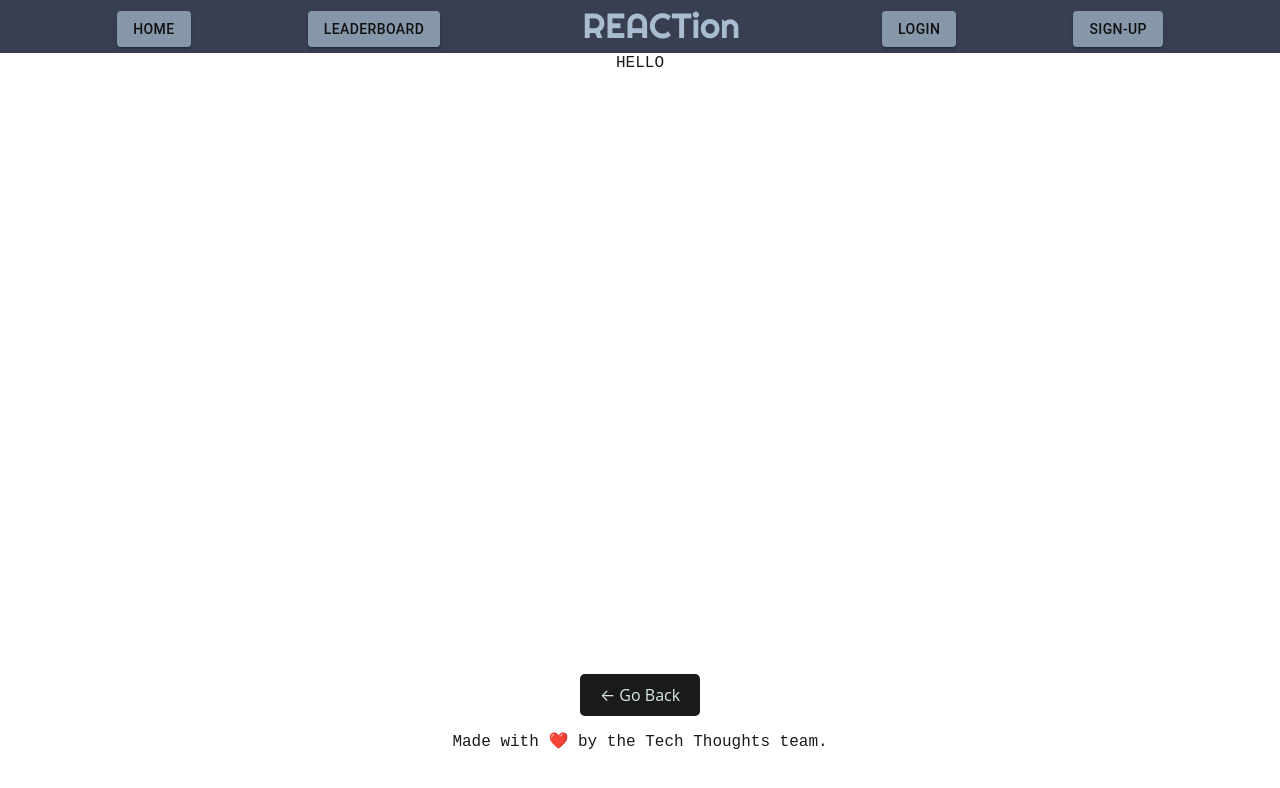
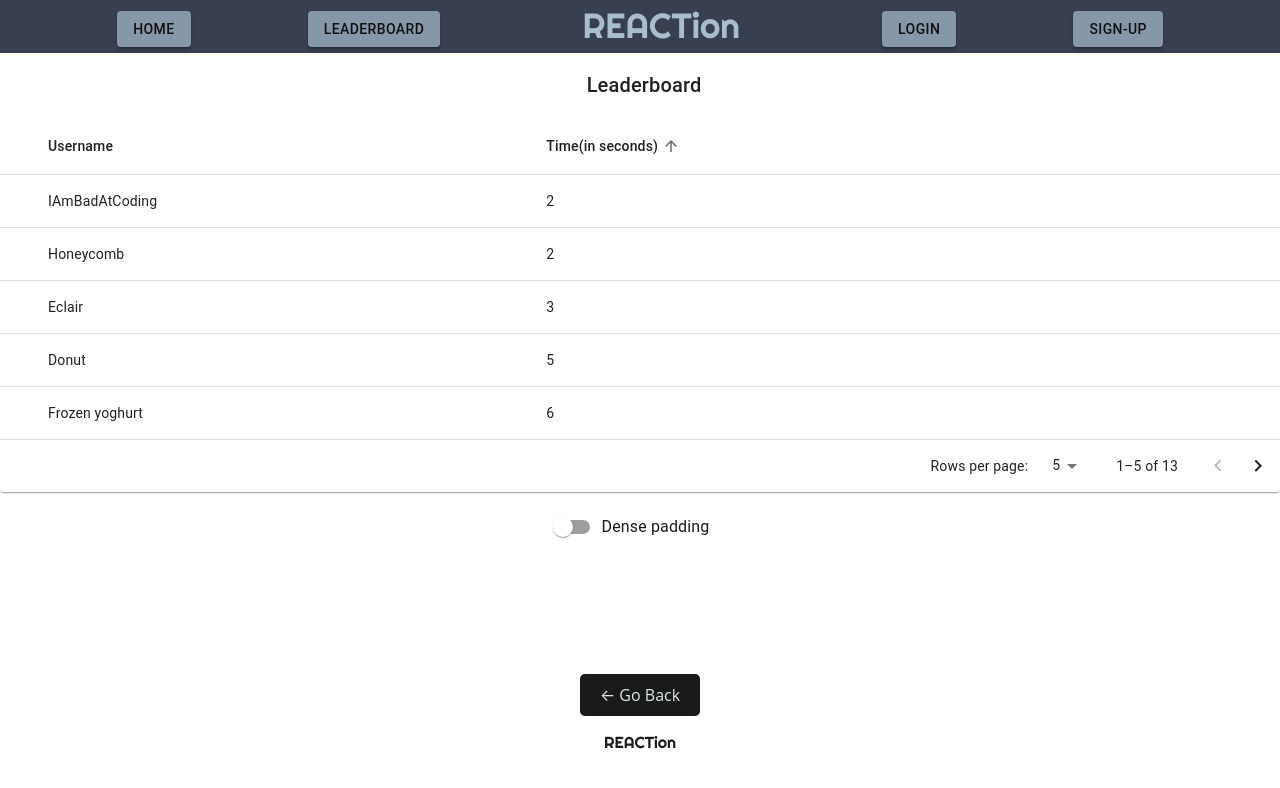
Before and after one commit to hudsonpepper/REACTion, a React (Vite) app in the folder client/: page /leaderboard in a window 1280 px wide. Shown: the top 788 px of the page. Built offline with nearby package versions, Linux system fonts and the light colour scheme.

Commit message:
Updated Footer with REACTion text, added hover effect to REACTion header name, font-family updated, leaderboard populating

```diff
--- a/client/src/components/Footer/index.jsx
+++ b/client/src/components/Footer/index.jsx
@@ -1,4 +1,4 @@
-import { useLocation, useNavigate } from 'react-router-dom';
+import { useLocation, useNavigate } from "react-router-dom";
 
 const Footer = () => {
   const location = useLocation();
@@ -6,26 +6,12 @@ const Footer = () => {
   return (
     <footer className="w-100 mt-auto bg-secondary p-4">
       <div className="container text-center mb-5">
-        {location.pathname !== '/' && (
-          <button
-            className="btn btn-dark mb-3"
-            onClick={() => navigate(-1)}
-          >
+        {location.pathname !== "/" && (
+          <button className="btn btn-dark mb-3" onClick={() => navigate(-1)}>
             &larr; Go Back
           </button>
         )}
-        <h4>
-          Made with{' '}
-          <span
-            className="emoji"
-            role="img"
-            aria-label="heart"
-            aria-hidden="false"
-          >
-            ❤️
-          </span>{' '}
-          by the Tech Thoughts team.
-        </h4>
+        <h4>REACTion</h4>
       </div>
     </footer>
   );
--- a/client/src/components/Header/header.css
+++ b/client/src/components/Header/header.css
@@ -22,7 +22,9 @@ https://tailwindcss.com/docs/guides/vite
     padding-left: 25px;
     padding-right: 25px;
     color: #A9BCD0;
-
+}
+.Name:hover {
+    color: white;
 }
 
 .headerbackground {
--- a/client/src/components/leaderboardTable.jsx
+++ b/client/src/components/leaderboardTable.jsx
@@ -1,3 +1,322 @@
-export default function Test() {
-  return <h1>HELLO</h1>;
+import * as React from "react";
+import PropTypes from "prop-types";
+import { alpha } from "@mui/material/styles";
+import Box from "@mui/material/Box";
+import Table from "@mui/material/Table";
+import TableBody from "@mui/material/TableBody";
+import TableCell from "@mui/material/TableCell";
+import TableContainer from "@mui/material/TableContainer";
+import TableHead from "@mui/material/TableHead";
+import TablePagination from "@mui/material/TablePagination";
+import TableRow from "@mui/material/TableRow";
+import TableSortLabel from "@mui/material/TableSortLabel";
+import Toolbar from "@mui/material/Toolbar";
+import Typography from "@mui/material/Typography";
+import Paper from "@mui/material/Paper";
+import FormControlLabel from "@mui/material/FormControlLabel";
+import Switch from "@mui/material/Switch";
+import { visuallyHidden } from "@mui/utils";
+import { QUERY_HIGHSCORES } from "../utils/queries";
+
+function createData(id, name, Time) {
+  return {
+    id,
+    name,
+    Time,
+  };
 }
+
+const rows = [
+  createData(1, "IAmBadAtCoding", 2),
+  createData(2, "Donut", 5),
+  createData(3, "Eclair", 3),
+  createData(4, "Frozen yoghurt", 6),
+  createData(5, "Gingerbread", 7),
+  createData(6, "Honeycomb", 2),
+  createData(7, "Ice cream sandwich", 8),
+  createData(8, "Jelly Bean", 23),
+  createData(9, "KitKat", 25),
+  createData(10, "Lollipop", 78),
+  createData(11, "Marshmallow", 27),
+  createData(12, "Nougat", 26),
+  createData(13, "Oreo", 18),
+];
+
+function descendingComparator(a, b, orderBy) {
+  if (b[orderBy] < a[orderBy]) {
+    return -1;
+  }
+  if (b[orderBy] > a[orderBy]) {
+    return 1;
+  }
+  return 0;
+}
+
+function getComparator(order, orderBy) {
+  return order === "desc"
+    ? (a, b) => descendingComparator(a, b, orderBy)
+    : (a, b) => -descendingComparator(a, b, orderBy);
+}
+
+function stableSort(array, comparator) {
+  const stabilizedThis = array.map((el, index) => [el, index]);
+  stabilizedThis.sort((a, b) => {
+    const order = comparator(a[0], b[0]);
+    if (order !== 0) {
+      return order;
+    }
+    return a[1] - b[1];
+  });
+  return stabilizedThis.map((el) => el[0]);
+}
+
+const headCells = [
+  {
+    id: "name",
+    numeric: false,
+    disablePadding: true,
+    label: "Username",
+  },
+  {
+    id: "Time",
+    numeric: true,
+    disablePadding: false,
+    label: "Time(in seconds)",
+  },
+];
+
+function EnhancedTableHead(props) {
+  const { order, orderBy, onRequestSort } = props;
+  const createSortHandler = (property) => (event) => {
+    onRequestSort(event, property);
+  };
+
+  return (
+    <TableHead>
+      <TableRow>
+        <TableCell padding="checkbox"></TableCell>
+        {headCells.map((headCell) => (
+          <TableCell
+            key={headCell.id}
+            align={headCell.numeric ? "left" : "left"}
+            padding={headCell.disablePadding ? "none" : "normal"}
+            sortDirection={orderBy === headCell.id ? order : false}
+          >
+            <TableSortLabel
+              active={orderBy === headCell.id}
+              direction={orderBy === headCell.id ? order : "asc"}
+              onClick={createSortHandler(headCell.id)}
+            >
+              {headCell.label}
+              {orderBy === headCell.id ? (
+                <Box component="span" sx={visuallyHidden}>
+                  {order === "desc" ? "sorted descending" : "sorted ascending"}
+                </Box>
+              ) : null}
+            </TableSortLabel>
+          </TableCell>
+        ))}
+      </TableRow>
+    </TableHead>
+  );
+}
+
+EnhancedTableHead.propTypes = {
+  numSelected: PropTypes.number.isRequired,
+  onRequestSort: PropTypes.func.isRequired,
+  onSelectAllClick: PropTypes.func.isRequired,
+  order: PropTypes.oneOf(["asc", "desc"]).isRequired,
+  orderBy: PropTypes.string.isRequired,
+  rowCount: PropTypes.number.isRequired,
+};
+
+function EnhancedTableToolbar(props) {
+  const { numSelected } = props;
+
+  return (
+    <Toolbar
+      sx={{
+        pl: { sm: 2 },
+        pr: { xs: 1, sm: 1 },
+        ...(numSelected > 0 && {
+          bgcolor: (theme) =>
+            alpha(
+              theme.palette.primary.main,
+              theme.palette.action.activatedOpacity
+            ),
+        }),
+      }}
+    >
+      {numSelected > 0 ? (
+        <Typography
+          sx={{ flex: "1 1 100%" }}
+          color="inherit"
+          variant="subtitle1"
+          component="div"
+        >
+          {numSelected} selected
+        </Typography>
+      ) : (
+        <Typography
+          sx={{ flex: "1 1 100%" }}
+          variant="h6"
+          id="tableTitle"
+          component="div"
+        >
+          Leaderboard
+        </Typography>
+      )}
+    </Toolbar>
+  );
+}
+
+EnhancedTableToolbar.propTypes = {
+  numSelected: PropTypes.number.isRequired,
+};
+
+export default function LeaderboardComp() {
+  const [order, setOrder] = React.useState("asc");
+  const [orderBy, setOrderBy] = React.useState("Time");
+  const [selected, setSelected] = React.useState([]);
+  const [page, setPage] = React.useState(0);
+  const [dense, setDense] = React.useState(false);
+  const [rowsPerPage, setRowsPerPage] = React.useState(5);
+
+  const handleRequestSort = (event, property) => {
+    const isAsc = orderBy === property && order === "asc";
+    setOrder(isAsc ? "desc" : "asc");
+    setOrderBy(property);
+  };
+
+  const handleSelectAllClick = (event) => {
+    if (event.target.checked) {
+      const newSelected = rows.map((n) => n.id);
+      setSelected(newSelected);
+      return;
+    }
+    setSelected([]);
+  };
+
+  const handleClick = (event, id) => {
+    const selectedIndex = selected.indexOf(id);
+    let newSelected = [];
+
+    if (selectedIndex === -1) {
+      newSelected = newSelected.concat(selected, id);
+    } else if (selectedIndex === 0) {
+      newSelected = newSelected.concat(selected.slice(1));
+    } else if (selectedIndex === selected.length - 1) {
+      newSelected = newSelected.concat(selected.slice(0, -1));
+    } else if (selectedIndex > 0) {
+      newSelected = newSelected.concat(
+        selected.slice(0, selectedIndex),
+        selected.slice(selectedIndex + 1)
+      );
+    }
+    setSelected(newSelected);
+  };
+
+  const handleChangePage = (event, newPage) => {
+    setPage(newPage);
+  };
+
+  const handleChangeRowsPerPage = (event) => {
+    setRowsPerPage(parseInt(event.target.value, 10));
+    setPage(0);
+  };
+
+  const handleChangeDense = (event) => {
+    setDense(event.target.checked);
+  };
+
+  const isSelected = (id) => selected.indexOf(id) !== -1;
+
+  // Avoid a layout jump when reaching the last page with empty rows.
+  const emptyRows =
+    page > 0 ? Math.max(0, (1 + page) * rowsPerPage - rows.length) : 0;
+
+  const visibleRows = React.useMemo(
+    () =>
+      stableSort(rows, getComparator(order, orderBy)).slice(
+        page * rowsPerPage,
+        page * rowsPerPage + rowsPerPage
+      ),
+    [order, orderBy, page, rowsPerPage]
+  );
+
+  return (
+    <Box sx={{ width: "100%" }}>
+      <Paper sx={{ width: "100%", mb: 2 }}>
+        <EnhancedTableToolbar numSelected={selected.length} />
+        <TableContainer>
+          <Table
+            sx={{ minWidth: 750 }}
+            aria-labelledby="tableTitle"
+            size={dense ? "small" : "medium"}
+          >
+            <EnhancedTableHead
+              numSelected={selected.length}
+              order={order}
+              orderBy={orderBy}
+              onSelectAllClick={handleSelectAllClick}
+              onRequestSort={handleRequestSort}
+              rowCount={rows.length}
+            />
+            <TableBody>
+              {visibleRows.map((row, index) => {
+                const isItemSelected = isSelected(row.id);
+                const labelId = `enhanced-table-checkbox-${index}`;
+
+                return (
+                  <TableRow
+                    hover
+                    onClick={(event) => handleClick(event, row.id)}
+                    role="checkbox"
+                    aria-checked={isItemSelected}
+                    tabIndex={-1}
+                    key={row.id}
+                    selected={isItemSelected}
+                    sx={{ cursor: "pointer" }}
+                  >
+                    <TableCell padding="checkbox"></TableCell>
+                    <TableCell
+                      component="th"
+                      id={labelId}
+                      scope="row"
+                      padding="none"
+                    >
+                      {row.name}
+                    </TableCell>
+                    <TableCell align="left">{row.Time}</TableCell>
+                  </TableRow>
+                );
+              })}
+              {emptyRows > 0 && (
+                <TableRow
+                  style={{
+                    height: (dense ? 33 : 53) * emptyRows,
+                  }}
+                >
+                  <TableCell colSpan={6} />
+                </TableRow>
+              )}
+            </TableBody>
+          </Table>
+        </TableContainer>
+        <TablePagination
+          rowsPerPageOptions={[5, 10, 25]}
+          component="div"
+          count={rows.length}
+          rowsPerPage={rowsPerPage}
+          page={page}
+          onPageChange={handleChangePage}
+          onRowsPerPageChange={handleChangeRowsPerPage}
+        />
+      </Paper>
+      <FormControlLabel
+        control={<Switch checked={dense} onChange={handleChangeDense} />}
+        label="Dense padding"
+      />
+    </Box>
+  );
+}
--- a/client/src/index.css
+++ b/client/src/index.css
@@ -372,7 +372,7 @@ h3,
 h4,
 h5,
 h6 {
-  font-family: 'JetBrains Mono', monospace;
+  font-family: 'Righteous', sans-serif;
   margin: 0 0 0.5rem;
   line-height: 1.25;
 }
--- a/client/src/pages/Leaderboard.jsx
+++ b/client/src/pages/Leaderboard.jsx
@@ -1,12 +1,8 @@
 // import { Link } from "react-router-dom";
 // import { useQuery } from "@apollo/client";
 
-import Test from "../components/leaderboardTable";
+import LeaderboardComp from "../components/leaderboardTable";
 
 export default function Leaderboard() {
-  return (
-    <main>
-      <Test />
-    </main>
-  );
+  return <LeaderboardComp />;
 }
```
